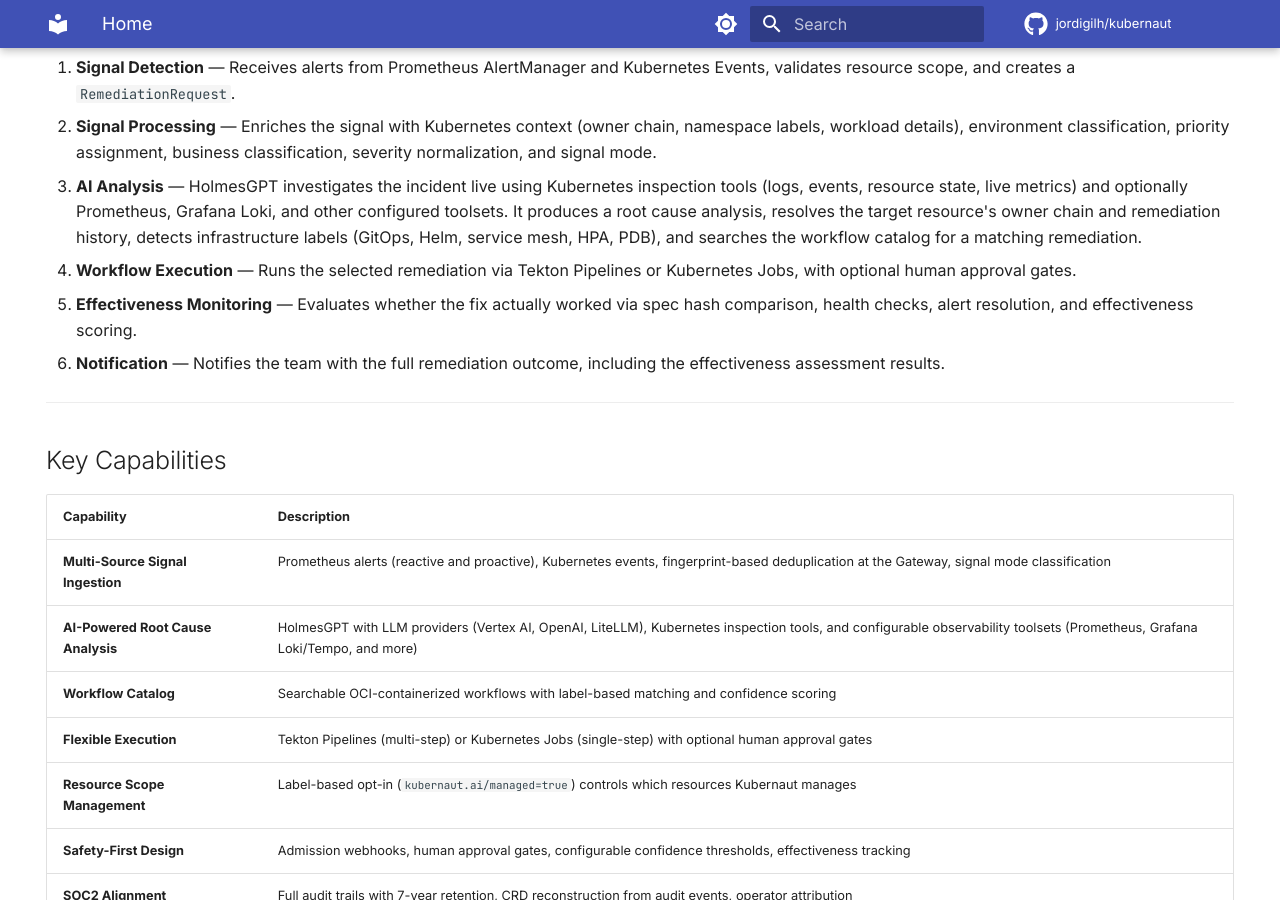
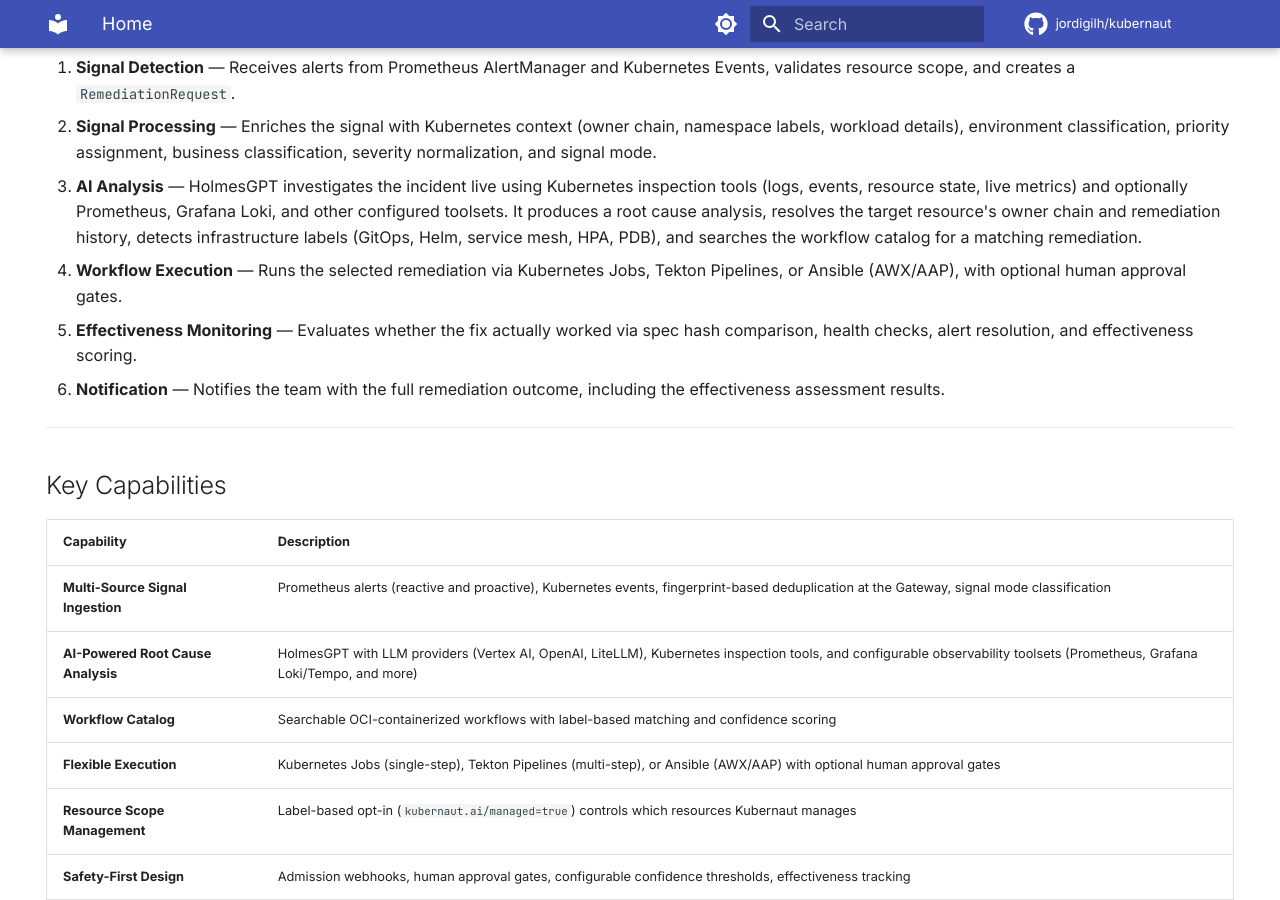
Before and after one commit to jordigilh/kubernaut-docs, an MkDocs documentation site: the page built from docs/index.md, in a window 1280 px wide and 900 px high, scrolled down 1123 px. Built offline with MkDocs 1.6.1 and Material for MkDocs 9.7.7, drawn with Linux system fonts in a browser that asks for light colours; comment, search, counter and statistics services are not loaded; the version menu is left out.

Commit message:
fix: add missing Ansible (AWX/AAP) execution engine references
Ansible is a fully supported execution engine but was omitted from
three high-visibility summaries. Added alongside Kubernetes Jobs and
Tekton Pipelines for consistency with the detailed docs in
workflow-execution.md and workflows.md.

Files changed:
- index.md: pipeline step 4 and capabilities table
- remediation-routing.md: execution flow summary

Made-with: Cursor

```diff
--- a/docs/index.md
+++ b/docs/index.md
@@ -91,7 +91,7 @@ graph LR
 1. **Signal Detection** — Receives alerts from Prometheus AlertManager and Kubernetes Events, validates resource scope, and creates a `RemediationRequest`.
 2. **Signal Processing** — Enriches the signal with Kubernetes context (owner chain, namespace labels, workload details), environment classification, priority assignment, business classification, severity normalization, and signal mode.
 3. **AI Analysis** — HolmesGPT investigates the incident live using Kubernetes inspection tools (logs, events, resource state, live metrics) and optionally Prometheus, Grafana Loki, and other configured toolsets. It produces a root cause analysis, resolves the target resource's owner chain and remediation history, detects infrastructure labels (GitOps, Helm, service mesh, HPA, PDB), and searches the workflow catalog for a matching remediation.
-4. **Workflow Execution** — Runs the selected remediation via Tekton Pipelines or Kubernetes Jobs, with optional human approval gates.
+4. **Workflow Execution** — Runs the selected remediation via Kubernetes Jobs, Tekton Pipelines, or Ansible (AWX/AAP), with optional human approval gates.
 5. **Effectiveness Monitoring** — Evaluates whether the fix actually worked via spec hash comparison, health checks, alert resolution, and effectiveness scoring.
 6. **Notification** — Notifies the team with the full remediation outcome, including the effectiveness assessment results.
 
@@ -104,7 +104,7 @@ graph LR
 | **Multi-Source Signal Ingestion** | Prometheus alerts (reactive and proactive), Kubernetes events, fingerprint-based deduplication at the Gateway, signal mode classification |
 | **AI-Powered Root Cause Analysis** | HolmesGPT with LLM providers (Vertex AI, OpenAI, LiteLLM), Kubernetes inspection tools, and configurable observability toolsets (Prometheus, Grafana Loki/Tempo, and more) |
 | **Workflow Catalog** | Searchable OCI-containerized workflows with label-based matching and confidence scoring |
-| **Flexible Execution** | Tekton Pipelines (multi-step) or Kubernetes Jobs (single-step) with optional human approval gates |
+| **Flexible Execution** | Kubernetes Jobs (single-step), Tekton Pipelines (multi-step), or Ansible (AWX/AAP) with optional human approval gates |
 | **Resource Scope Management** | Label-based opt-in (`kubernaut.ai/managed=true`) controls which resources Kubernaut manages |
 | **Safety-First Design** | Admission webhooks, human approval gates, configurable confidence thresholds, effectiveness tracking |
 | **SOC2 Alignment** | Full audit trails with 7-year retention, CRD reconstruction from audit events, operator attribution |
```
Also changed, not shown: docs/architecture/remediation-routing.md (+1 -1 lines).
